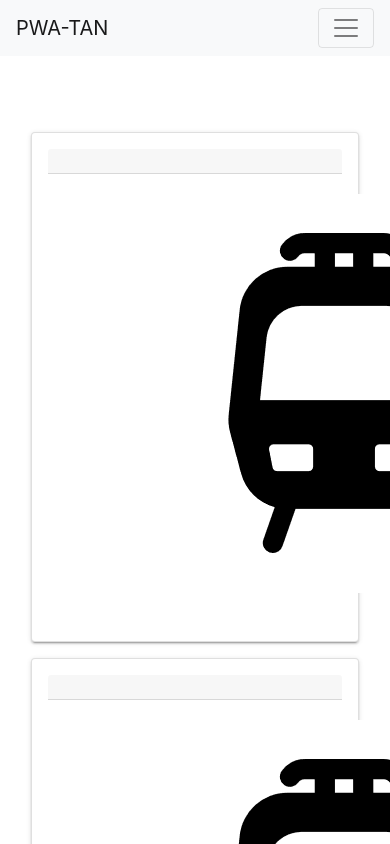
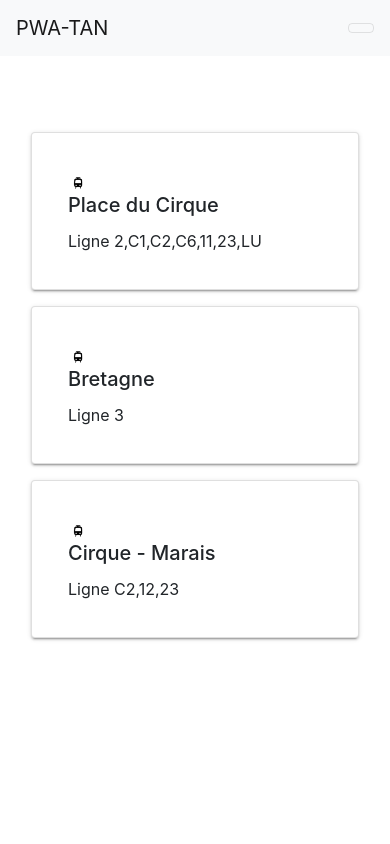
Before and after one commit to mathiasLoiret/PWA-Tan, a plain HTML site: page index.html in a window 390 px wide. Drawn offline with Linux system fonts and the light colour scheme.

Commit message:
Updating card generating routine

```diff
--- a/index.html
+++ b/index.html
@@ -8,28 +8,25 @@
       <title>PWA-TAN</title>
       <link rel="stylesheet" type="text/css" href="styles/inline.css">
       <link rel="stylesheet" type="text/css" href="styles/bootstrap.css">
-  <script src="scripts/bootstrap.bundle.js"></script>
-  <script src="scripts/bootstrap.js"></script>
+      <!-- <script src="scripts/bootstrap.bundle.js"></script>
+      <script src="scripts/bootstrap.js"></script> -->
       <script src="scripts/app.js" async></script>
       <link rel="manifest" href="./manifest.json">
     </head>
     <body>
       <nav class="navbar navbar-expand-lg navbar-light bg-light">
         <a class="navbar-brand" href="#">PWA-TAN</a>
-    <button class="navbar-toggler" type="button" data-toggle="collapse" data-target="#navbarSupportedContent" aria-controls="navbarSupportedContent" aria-expanded="false" aria-label="Toggle navigation">
-      <span class="navbar-toggler-icon"></span>
-    </button>
+        <button class="navbar-toggler" type="button" data-toggle="collapse"></button>
       </nav>
       <div class="container main">
         <div class="card cardTemplate" hidden>
-          <h5 class="card-header"></h5>
         <div class="card-body">
           <img class="icon-mode" src="images/tram.PNG">
         <h5 class="card-title"></h5>
         <p class="card-text"></p>
         </div>
-        </div>
-  </div>
+      </div></div>
+
 
     </body>
     </html>
--- a/scripts/app.js
+++ b/scripts/app.js
@@ -39,6 +39,9 @@
       app.container.appendChild(card)
       app.visibleCards[data.codeLieu] = card
     }
+
+    card.querySelector(".card-title").textContent = name
+    card.querySelector(".card-text").textContent = lignes.slice(0,-1)
   }
 
   const initialStopData = [
@@ -129,10 +132,6 @@
      */
     var test = getLocation()
     initialStopData.forEach(app.updateStopCard)
-    app.favoriteStop = [
-      {key: initialStopData.id, label: initialStopData.ligne}
-    ];
-    app.savefavoriteStop();
   }
 
 
--- a/styles/inline.css
+++ b/styles/inline.css
@@ -18,6 +18,9 @@
   display: inline-block;
 }
 
+.icon-mode{
+  width : 5vw;
+}
 * {
   box-sizing: border-box; }
 
```
Lines whose indentation alone changed are shown as unchanged.
